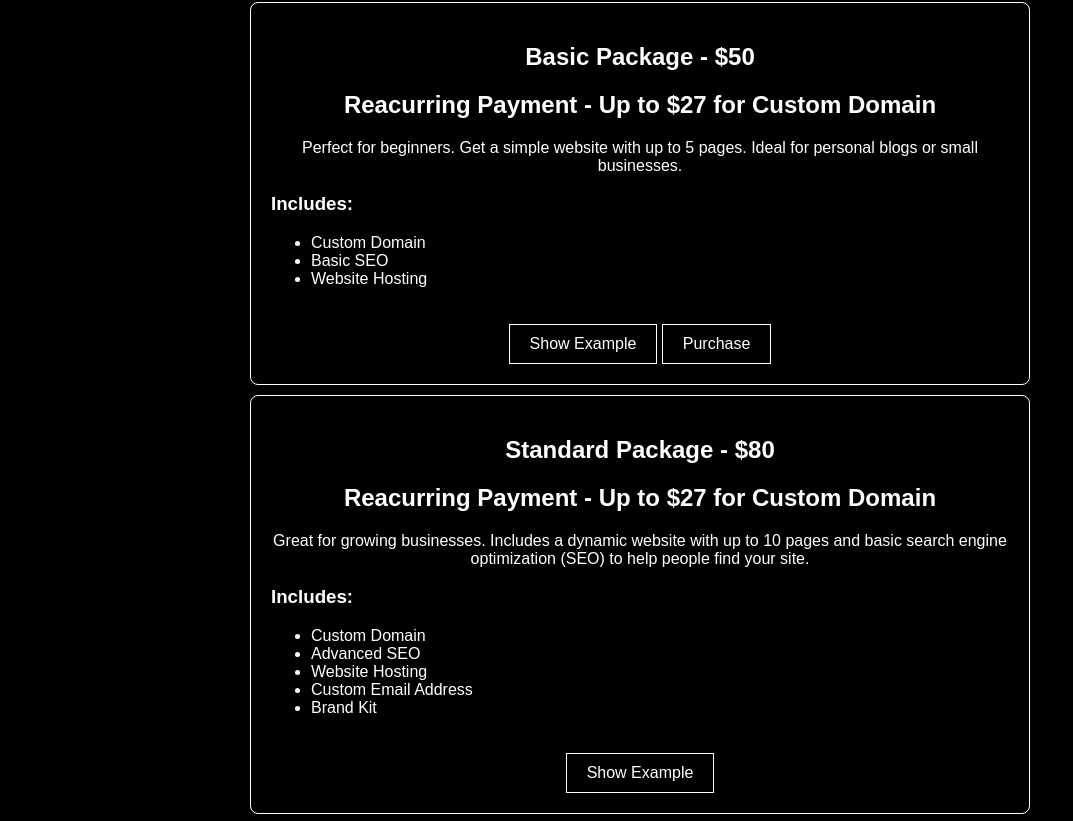
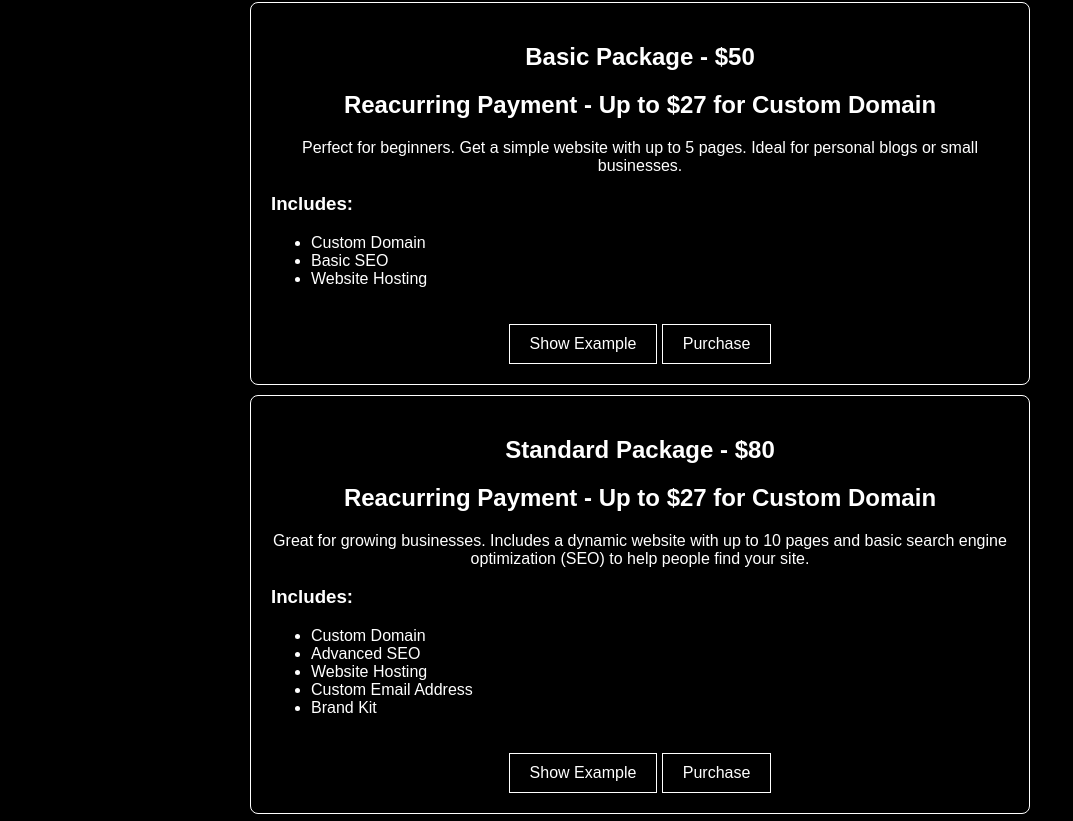
Before and after one commit to JackTambo/Freepups., a plain HTML site: page Packages.html in a window 1280 px wide. Shown: the part 116-937 px from the top of the page, without its empty margins (0-1073 px from the left). Drawn offline with Linux system fonts and the light colour scheme.

Commit message:
Update Packages.html

```diff
--- a/Packages.html
+++ b/Packages.html
@@ -78,6 +78,7 @@ x<!DOCTYPE html>
         </ul>
       </div>
       <a href="https://icug.my.canva.site/dagauqrpo7k">Show Example</a>
+       <a href="Form.html">Purchase</a>
     </div>
     <div class="package">
       <h2>Premium Package - $120</h2>
```
